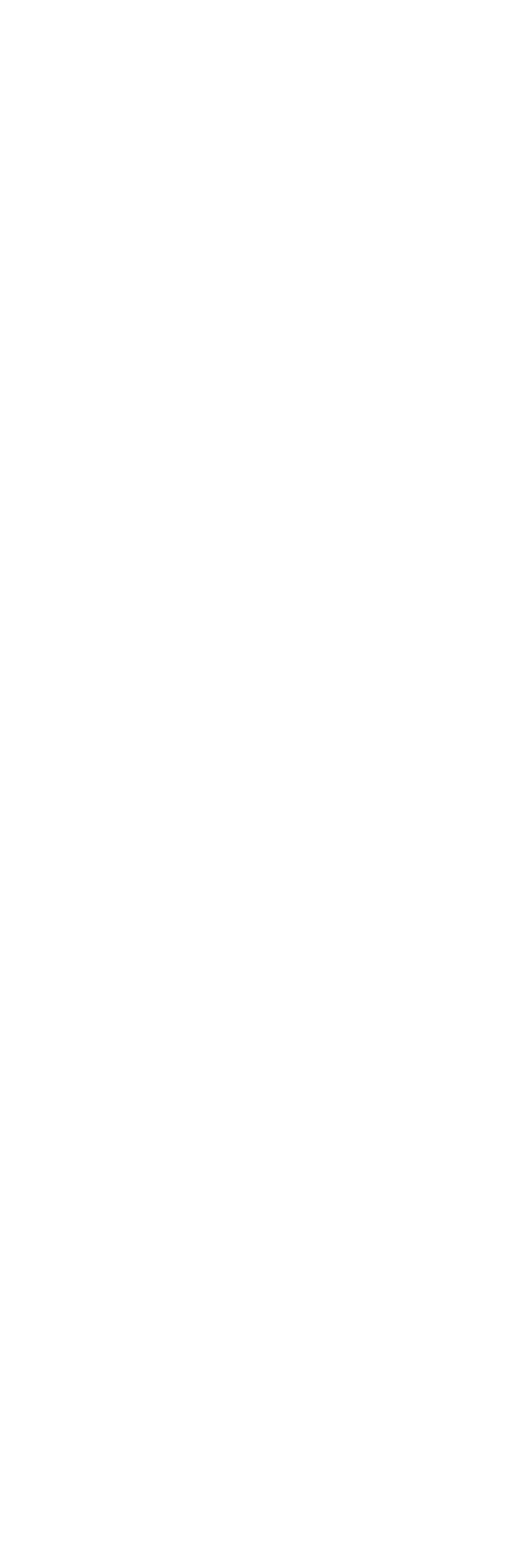
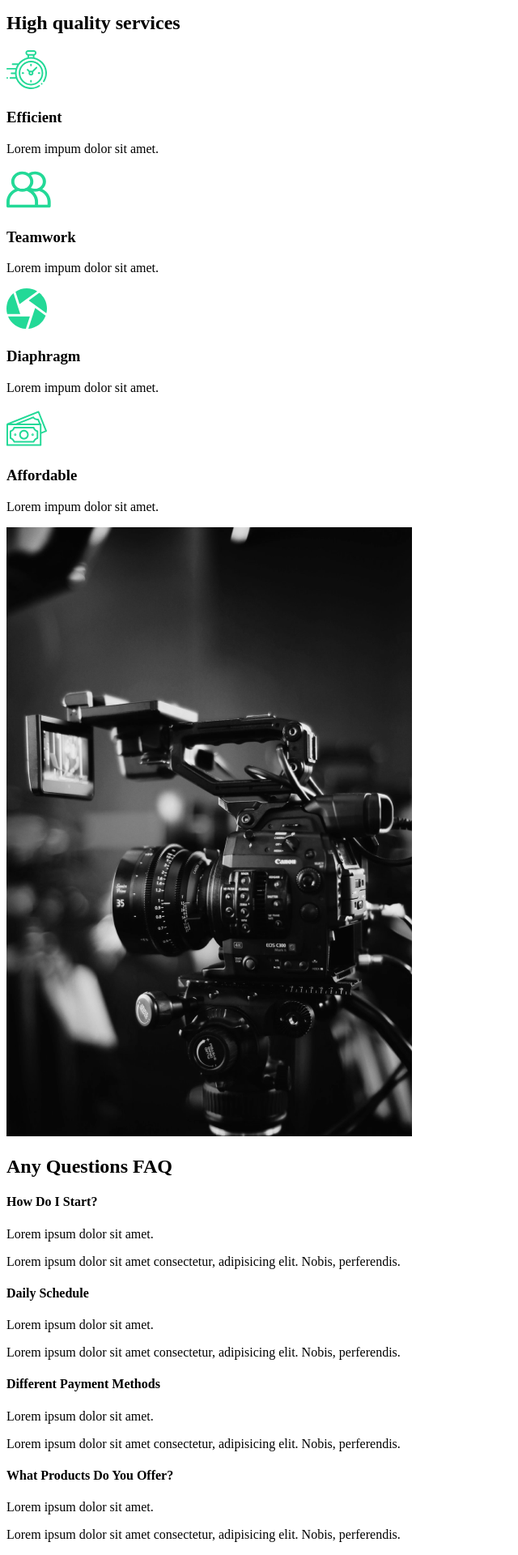
Before and after one commit to sherzodboy/capture-build, a React (Create React App) app: page / in a window 1280 px wide. Shown: the part 979-2899 px from the top of the page at 81% size, without its empty margins (0-640 px from the left). Before the commit the page ends 982 px from the top, so only its background shows below. Built offline with nearby package versions, Linux system fonts and the light colour scheme.

Commit message:
Faq Section

```diff
--- /dev/null
+++ b/src/components/FaqSection.js
@@ -0,0 +1,53 @@
+import React from "react";
+
+const FaqSection = () => {
+  return (
+    <div className="faq">
+      <h2>
+        Any Questions <span>FAQ</span>{" "}
+      </h2>
+      <div className="question">
+        <h4>How Do I Start?</h4>
+        <div className="answer">
+          <p>Lorem ipsum dolor sit amet.</p>
+          <p>
+            Lorem ipsum dolor sit amet consectetur, adipisicing elit. Nobis,
+            perferendis.
+          </p>
+        </div>
+      </div>
+      <div className="question">
+        <h4>Daily Schedule</h4>
+        <div className="answer">
+          <p>Lorem ipsum dolor sit amet.</p>
+          <p>
+            Lorem ipsum dolor sit amet consectetur, adipisicing elit. Nobis,
+            perferendis.
+          </p>
+        </div>
+      </div>
+      <div className="question">
+        <h4>Different Payment Methods</h4>
+        <div className="answer">
+          <p>Lorem ipsum dolor sit amet.</p>
+          <p>
+            Lorem ipsum dolor sit amet consectetur, adipisicing elit. Nobis,
+            perferendis.
+          </p>
+        </div>
+      </div>
+      <div className="question">
+        <h4>What Products Do You Offer?</h4>
+        <div className="answer">
+          <p>Lorem ipsum dolor sit amet.</p>
+          <p>
+            Lorem ipsum dolor sit amet consectetur, adipisicing elit. Nobis,
+            perferendis.
+          </p>
+        </div>
+      </div>
+    </div>
+  );
+};
+
+export default FaqSection;
--- /dev/null
+++ b/src/components/ServicesSection.js
@@ -0,0 +1,54 @@
+import React from "react";
+// import icons
+import clock from "../img/clock.svg";
+import diaphragm from "../img/diaphragm.svg";
+import money from "../img/money.svg";
+import teamwork from "../img/teamwork.svg";
+import home2 from "../img/home2.png";
+
+const ServicesSection = () => {
+  return (
+    <div className="services">
+      <div className="description">
+        <h2>
+          High <span>quality </span> services
+        </h2>
+        <div className="cards">
+          <div className="card">
+            <div className="icon">
+              <img src={clock} alt="clock" />
+              <h3>Efficient</h3>
+            </div>
+            <p>Lorem impum dolor sit amet.</p>
+          </div>
+          <div className="card">
+            <div className="icon">
+              <img src={teamwork} alt="clock" />
+              <h3>Teamwork</h3>
+            </div>
+            <p>Lorem impum dolor sit amet.</p>
+          </div>
+          <div className="card">
+            <div className="icon">
+              <img src={diaphragm} alt="clock" />
+              <h3>Diaphragm</h3>
+            </div>
+            <p>Lorem impum dolor sit amet.</p>
+          </div>
+          <div className="card">
+            <div className="icon">
+              <img src={money} alt="clock" />
+              <h3>Affordable</h3>
+            </div>
+            <p>Lorem impum dolor sit amet.</p>
+          </div>
+        </div>
+      </div>
+      <div className="image">
+        <img src={home2} alt="home" />
+      </div>
+    </div>
+  );
+};
+
+export default ServicesSection;
--- a/src/pages/AboutUs.js
+++ b/src/pages/AboutUs.js
@@ -1,8 +1,16 @@
 import React from "react";
 import AboutSection from "../components/AboutSection";
+import ServicesSection from "../components/ServicesSection";
+import FaqSection from "../components/FaqSection";
 
 const AboutUs = () => {
-  return <AboutSection />;
+  return (
+    <>
+      <AboutSection />
+      <ServicesSection />
+      <FaqSection />
+    </>
+  );
 };
 
 export default AboutUs;
```
